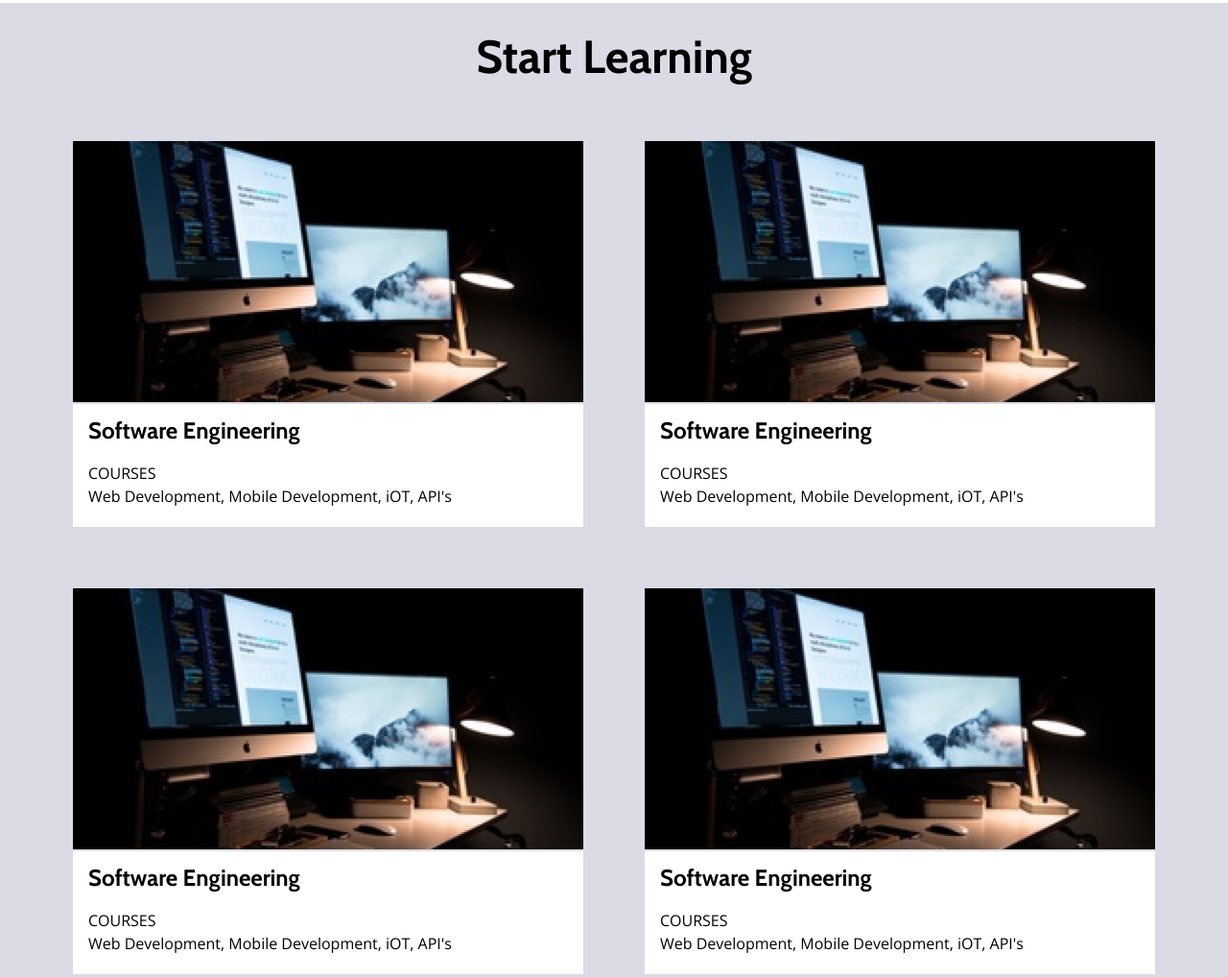
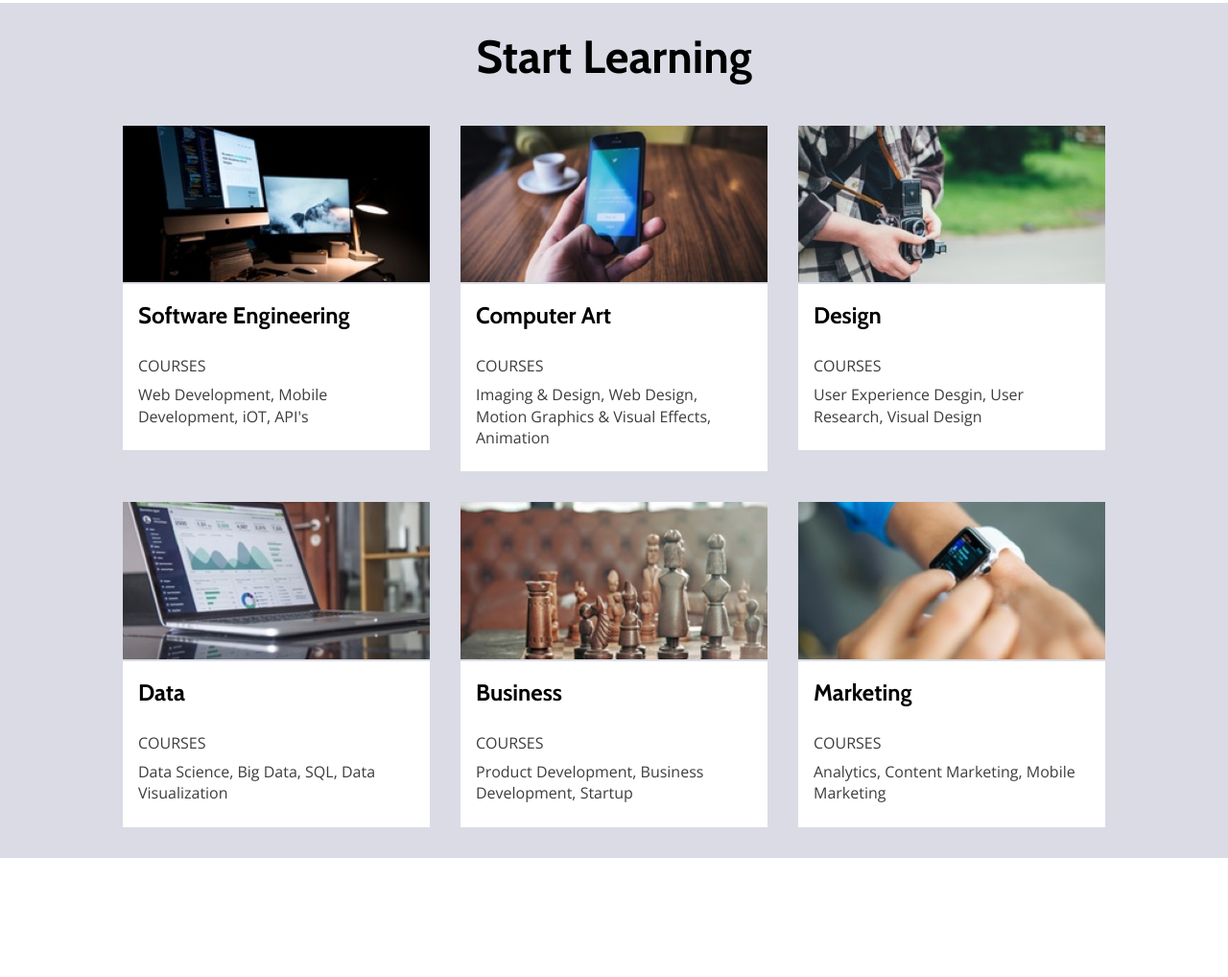
Before and after one commit to tyler-kemnitz/Colmar, a plain HTML site: page index.html in a window 1280 px wide. Shown: the part 1316-2334 px from the top of the page at 96% size. After the commit the page ends 2210 px from the top, so only its background shows below. Drawn offline with nearby package versions, Linux system fonts and the light colour scheme.

Commit message:
Finish (tentatively) course section.

```diff
--- a/index.html
+++ b/index.html
@@ -33,7 +33,7 @@
                 <h1>Learn something new everyday</h1>
                 <h3>Lorem ipsum dolor sit amet, consectetur adipiscing elit</h3>
                 <div class="button">
-                    <span>Start Here</span>
+                    <span><a href="#">Start Here</a></span>
                 </div>
             </div>
         </div>
@@ -91,43 +91,43 @@
                     </div>
                 </div>
                 <div class="course">
-                    <img src="./resources/images/course-software.jpg">
+                    <img src="./resources/images/course-computer-art.jpg">
                     <div class="description">
-                        <h3>Software Engineering</h3>
+                        <h3>Computer Art</h3>
                         <span>COURSES</span>
-                        <span>Web Development, Mobile Development, iOT, API's</span>
+                        <span>Imaging & Design, Web Design, Motion Graphics & Visual Effects, Animation</span>
                     </div>
                 </div>
                 <div class="course">
-                    <img src="./resources/images/course-software.jpg">
+                    <img src="./resources/images/course-design.jpg">
                     <div class="description">
-                        <h3>Software Engineering</h3>
+                        <h3>Design</h3>
                         <span>COURSES</span>
-                        <span>Web Development, Mobile Development, iOT, API's</span>
+                        <span>User Experience Desgin, User Research, Visual Design</span>
                     </div>
                 </div>
                 <div class="course">
-                    <img src="./resources/images/course-software.jpg">
+                    <img src="./resources/images/course-data.jpg">
                     <div class="description">
-                        <h3>Software Engineering</h3>
+                        <h3>Data</h3>
                         <span>COURSES</span>
-                        <span>Web Development, Mobile Development, iOT, API's</span>
+                        <span>Data Science, Big Data, SQL, Data Visualization</span>
                     </div>
                 </div>
                 <div class="course">
-                    <img src="./resources/images/course-software.jpg">
+                    <img src="./resources/images/course-business.jpg">
                     <div class="description">
-                        <h3>Software Engineering</h3>
+                        <h3>Business</h3>
                         <span>COURSES</span>
-                        <span>Web Development, Mobile Development, iOT, API's</span>
+                        <span>Product Development, Business Development, Startup</span>
                     </div>
                 </div>
                 <div class="course">
-                    <img src="./resources/images/course-software.jpg">
+                    <img src="./resources/images/course-marketing.jpg">
                     <div class="description">
-                        <h3>Software Engineering</h3>
+                        <h3>Marketing</h3>
                         <span>COURSES</span>
-                        <span>Web Development, Mobile Development, iOT, API's</span>
+                        <span>Analytics, Content Marketing, Mobile Marketing</span>
                     </div>
                 </div>
             </div>
--- a/resources/css/style.css
+++ b/resources/css/style.css
@@ -80,9 +80,11 @@ nav li{
 .learn .button{
     padding: 0.75rem;
     background-color: #3D3D40;
-    color: white;
     text-align: center;
     font-size: 1rem;
+}
+.learn .button a{
+    color: white;
 }
 /* Practice Info */
 .practice{
@@ -143,6 +145,7 @@ p{
 /* Courses */
 .courses{
     background-color: #DADBE5;
+    padding-bottom: 1rem;
 }
 .course-content{
     display: flex;
@@ -155,14 +158,21 @@ p{
     padding: 2rem;
 }
 .course{
-    padding: 2rem;
+    padding: 1rem;
+    max-width: 25%;
+}
+.course img{
+    width: 100%;
+    height: auto;
 }
 .description{
     display: flex;
+    line-height: 1.4;
     flex-direction: column;
     padding: 1rem 1rem 1.5rem 1rem;
     background-color: white;
 }
 .description span{
+    color: #3D3D40;
     padding-top: 0.5rem;
 }
```
